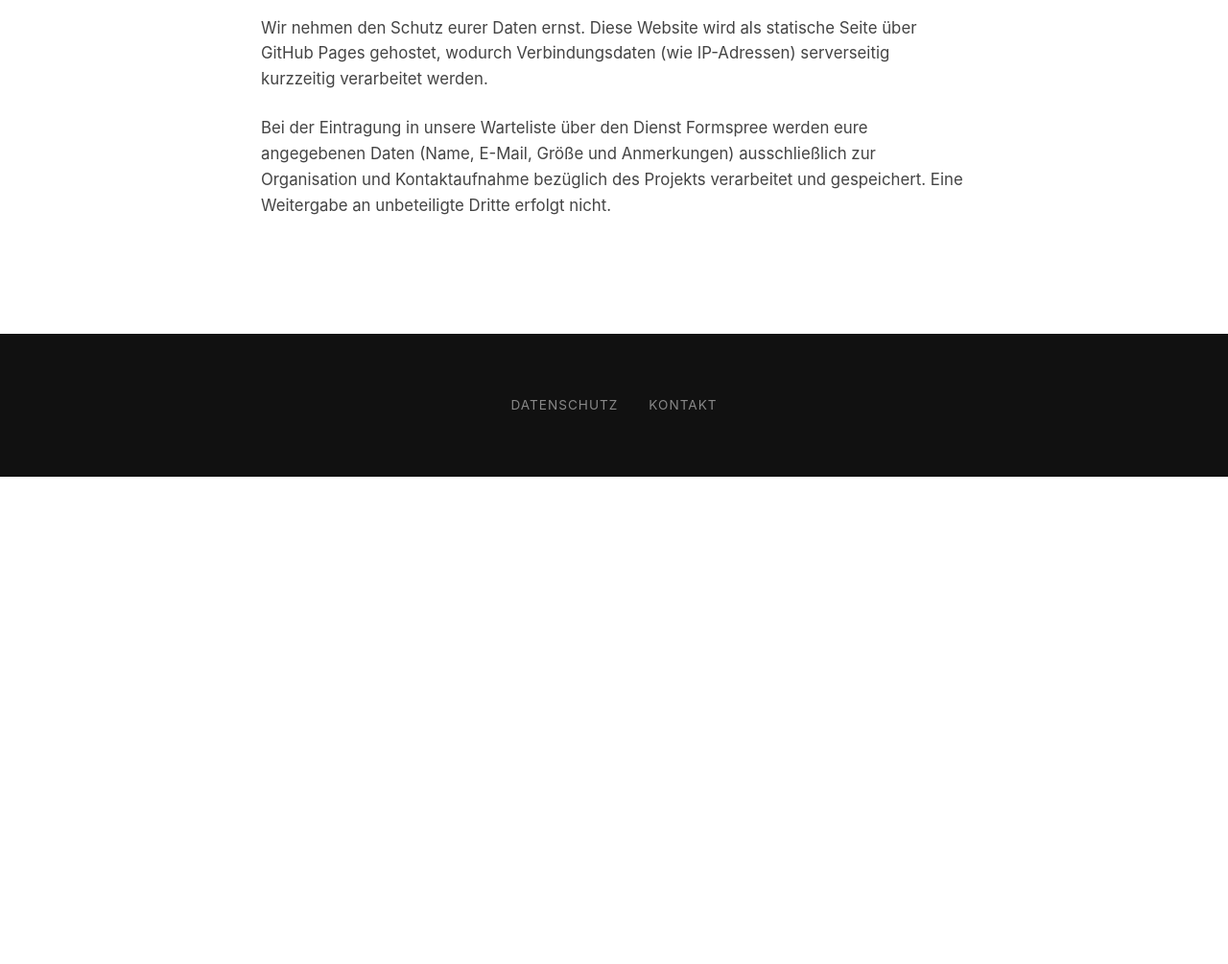
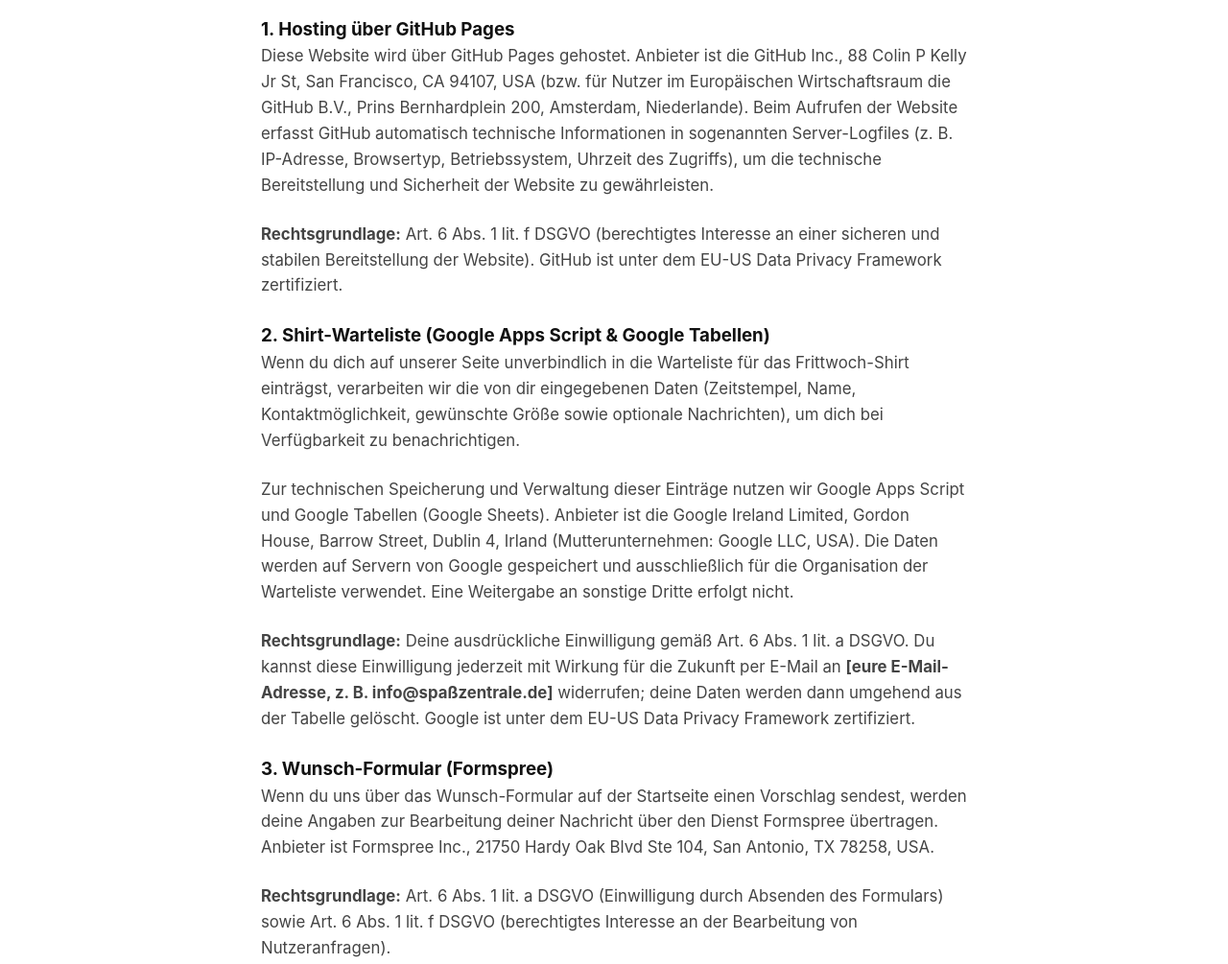
Before and after one commit to kruegertom123-png/spasszentrale, a plain HTML site: page datenschutz.html in a window 1280 px wide. Shown: the part 480-1485 px from the top of the page at 96% size. Before the commit the page ends 977 px from the top, so only its background shows below. Drawn offline with Linux system fonts and the light colour scheme.

Commit message:
Datenschutz update, merch statt shop, impressum ergänzt

```diff
--- a/datenschutz.html
+++ b/datenschutz.html
@@ -162,12 +162,48 @@
             Refinanzierung von Frittenfett, Serverkosten und Siebdruckfarbe.
         </div>
 
-        <p>Wir nehmen den Schutz eurer Daten ernst. Diese Website wird als statische Seite über GitHub Pages gehostet,
-            wodurch Verbindungsdaten (wie IP-Adressen) serverseitig kurzzeitig verarbeitet werden.</p>
+        <h3>1. Hosting über GitHub Pages</h3>
+        <p>
+            Diese Website wird über GitHub Pages gehostet. Anbieter ist die GitHub Inc., 88 Colin P Kelly Jr St, San
+            Francisco, CA 94107, USA (bzw. für Nutzer im Europäischen Wirtschaftsraum die GitHub B.V., Prins
+            Bernhardplein 200, Amsterdam, Niederlande). Beim Aufrufen der Website erfasst GitHub automatisch technische
+            Informationen in sogenannten Server-Logfiles (z. B. IP-Adresse, Browsertyp, Betriebssystem, Uhrzeit des
+            Zugriffs), um die technische Bereitstellung und Sicherheit der Website zu gewährleisten.
+        </p>
+        <p>
+            <strong>Rechtsgrundlage:</strong> Art. 6 Abs. 1 lit. f DSGVO (berechtigtes Interesse an einer sicheren und
+            stabilen Bereitstellung der Website). GitHub ist unter dem EU-US Data Privacy Framework zertifiziert.
+        </p>
 
-        <p>Bei der Eintragung in unsere Warteliste über den Dienst Formspree werden eure angegebenen Daten (Name,
-            E-Mail, Größe und Anmerkungen) ausschließlich zur Organisation und Kontaktaufnahme bezüglich des Projekts
-            verarbeitet und gespeichert. Eine Weitergabe an unbeteiligte Dritte erfolgt nicht.</p>
+        <h3>2. Shirt-Warteliste (Google Apps Script &amp; Google Tabellen)</h3>
+        <p>
+            Wenn du dich auf unserer Seite unverbindlich in die Warteliste für das Frittwoch-Shirt einträgst,
+            verarbeiten wir die von dir eingegebenen Daten (Zeitstempel, Name, Kontaktmöglichkeit, gewünschte Größe
+            sowie optionale Nachrichten), um dich bei Verfügbarkeit zu benachrichtigen.
+        </p>
+        <p>
+            Zur technischen Speicherung und Verwaltung dieser Einträge nutzen wir Google Apps Script und Google Tabellen
+            (Google Sheets). Anbieter ist die Google Ireland Limited, Gordon House, Barrow Street, Dublin 4, Irland
+            (Mutterunternehmen: Google LLC, USA). Die Daten werden auf Servern von Google gespeichert und ausschließlich
+            für die Organisation der Warteliste verwendet. Eine Weitergabe an sonstige Dritte erfolgt nicht.
+        </p>
+        <p>
+            <strong>Rechtsgrundlage:</strong> Deine ausdrückliche Einwilligung gemäß Art. 6 Abs. 1 lit. a DSGVO. Du
+            kannst diese Einwilligung jederzeit mit Wirkung für die Zukunft per E-Mail an <strong>[eure E-Mail-Adresse,
+                z. B. info@spaßzentrale.de]</strong> widerrufen; deine Daten werden dann umgehend aus der Tabelle
+            gelöscht. Google ist unter dem EU-US Data Privacy Framework zertifiziert.
+        </p>
+
+        <h3>3. Wunsch-Formular (Formspree)</h3>
+        <p>
+            Wenn du uns über das Wunsch-Formular auf der Startseite einen Vorschlag sendest, werden deine Angaben zur
+            Bearbeitung deiner Nachricht über den Dienst Formspree übertragen. Anbieter ist Formspree Inc., 21750 Hardy
+            Oak Blvd Ste 104, San Antonio, TX 78258, USA.
+        </p>
+        <p>
+            <strong>Rechtsgrundlage:</strong> Art. 6 Abs. 1 lit. a DSGVO (Einwilligung durch Absenden des Formulars)
+            sowie Art. 6 Abs. 1 lit. f DSGVO (berechtigtes Interesse an der Bearbeitung von Nutzeranfragen).
+        </p>
     </section>
 
     <footer>
```
Also changed, not shown: index.html (+1 -1 lines), kontakt.html (+4 -3 lines), shop.html (+28 -5 lines).
